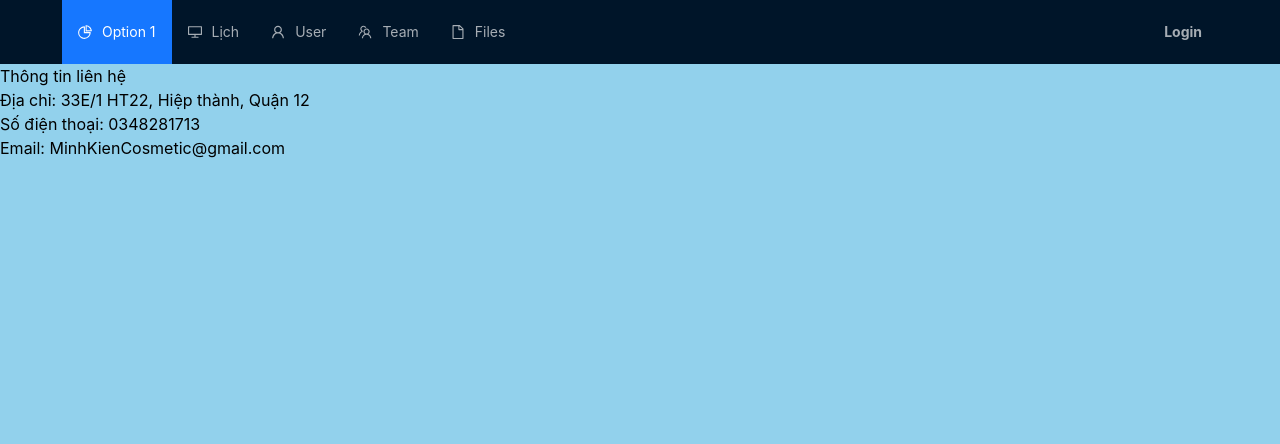
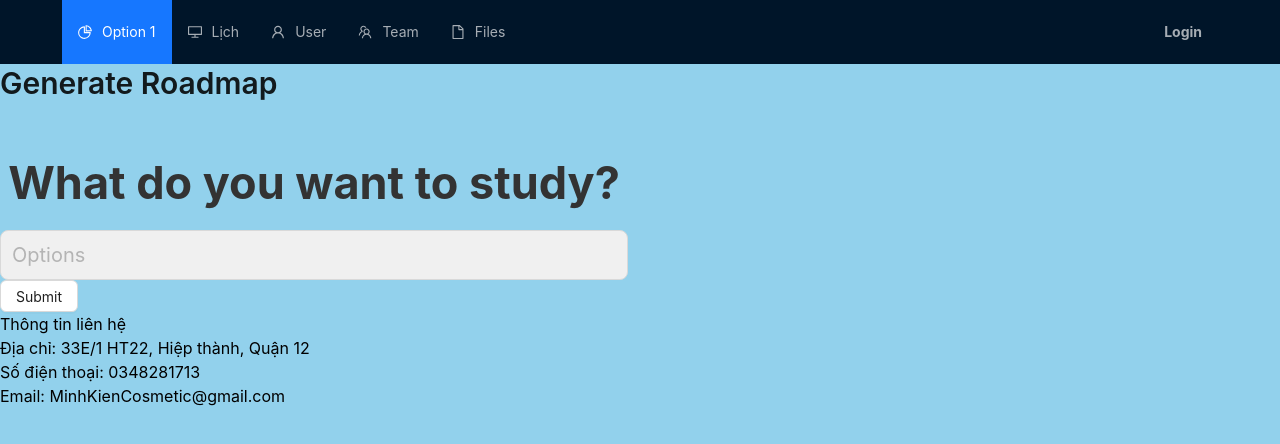
Before and after one commit to thanhquang2004/study-tracker-ui-v2, a React (Vite) app: page /Quiz in a window 1280 px wide. Shown: the top 444 px of the page. Built offline with nearby package versions, Linux system fonts and the light colour scheme.

Commit message:
Add quiz page and quiz

```diff
--- a/src/App.tsx
+++ b/src/App.tsx
@@ -1,5 +1,6 @@
 import LoginForm from "./component/Auth/login";
 import Register from "./component/Auth/register";
+import QuizPage from "./component/QuizPage/QuizPage";
 import Schedule from "./component/schedule/Schedule";
 import Footer from "./layout/footer";
 import Navbar from "./layout/header";
@@ -19,6 +20,8 @@ const App = () => {
             <Route path={"/schedule"} element={<Schedule />} />
             <Route path={"/login"} element={<LoginForm />} />
             <Route path={"/register"} element={<Register />} />
+            <Route path={"*"} element={<h1>404 Not Found</h1>} />
+            <Route path={"/Quiz"} element={<QuizPage />} />
           </Routes>
         </main>
         <footer className=" drop-shadow">
--- /dev/null
+++ b/src/component/QuizPage/Quiz/Quiz.tsx
@@ -0,0 +1,81 @@
+import { Button, Col, Input, Row, Typography } from "antd";
+import { useState } from "react";
+
+type QuizProps = {
+  quiz: {
+    nextQuestion: string;
+    info: string;
+    suggestAnswer: {
+      content: string;
+    }[];
+  };
+  onSubmit: (info: string, answer: string) => void;
+};
+
+function Quiz(quizProp: QuizProps) {
+  const [answer, setAnswer] = useState<string>("");
+
+  return (
+    <div className="pt-[80px] w-full h-full p-[20px]">
+      <Row gutter={24} className="h-full">
+        {/* Question and text input answer */}
+        <Col span={12} className="gap-[20px] flex flex-col items-center">
+          <Typography.Title level={2}>Generate Roadmap</Typography.Title>
+          <Typography.Title
+            style={{
+              fontSize: "45px",
+              color: "#333",
+              fontWeight: "bold",
+              textAlign: "center",
+              marginBottom: "20px",
+            }}
+          >
+            {quizProp.quiz.nextQuestion}
+          </Typography.Title>
+          <div className="flex flex-col  w-[80%] mt-[50px] items-center">
+            <Input
+              placeholder="Options"
+              className="rounded-[4px]"
+              onChange={(e) => setAnswer(e.target.value)}
+              size="large"
+              style={{
+                width: "100%",
+                height: "50px",
+                fontSize: "20px",
+                backgroundColor: "#f0f0f0",
+              }}
+            />
+            <br />
+            <Button
+              htmlType="submit"
+              variant="outlined"
+              className="w-[80px] h-[50px] flex bg-[#1677ff] text-white"
+              onClick={() => quizProp.onSubmit(quizProp.quiz.info, answer)}
+            >
+              Submit
+            </Button>
+          </div>
+        </Col>
+
+        {/* List of recommended answers */}
+        <Col span={12} className="h-full">
+          <div className="flex flex-col items-center w-full h-full gap-5">
+            {quizProp.quiz.suggestAnswer.map((answer) => (
+              <Button
+                variant="filled"
+                className="w-full h-[22%] text-[30px]"
+                onClick={() =>
+                  quizProp.onSubmit(quizProp.quiz.info, answer.content)
+                }
+              >
+                {answer.content}
+              </Button>
+            ))}
+          </div>
+        </Col>
+      </Row>
+    </div>
+  );
+}
+
+export default Quiz;
--- /dev/null
+++ b/src/component/QuizPage/QuizPage.tsx
@@ -0,0 +1,63 @@
+import { useState } from "react";
+import Quiz from "./Quiz/Quiz";
+
+const data = {
+  nextQuestion:
+    "What specific aspects of music performance or composition are you most interested in pursuing?",
+  info: "Specific Musical Goals",
+  suggestAnswer: [
+    {
+      content: "Performance in concerts or recitals",
+    },
+    {
+      content: "Composing original music",
+    },
+    {
+      content: "Both performance and composition",
+    },
+  ],
+};
+
+const firstQuestion = {
+  nextQuestion: "What do you want to study?",
+  info: "Want to study",
+  suggestAnswer: [],
+};
+
+const lastQuestion = {
+  nextQuestion: "What is your goal?",
+  info: "Goal",
+  suggestAnswer: [],
+};
+
+function QuizPage() {
+  const [questionPage, setQuestionPage] = useState(0);
+  const [infos, setInfos] = useState("");
+  const [goal, setGoal] = useState("");
+
+  const onSubmit = async (info: string, answer: string) => {
+    const newInfo = `${info}: ${answer}`;
+    setInfos(`${infos} ;${newInfo}`);
+
+    const req = {
+      goal: goal,
+      info: infos,
+    };
+
+    setQuestionPage(questionPage + 1);
+  };
+
+  return (
+    <div className="w-full bg-white h-[100vh]">
+      {questionPage === 0 ? (
+        <Quiz quiz={firstQuestion} onSubmit={onSubmit} />
+      ) : questionPage === 5 ? (
+        <Quiz quiz={lastQuestion} onSubmit={onSubmit} />
+      ) : (
+        <Quiz quiz={data} onSubmit={onSubmit} />
+      )}
+    </div>
+  );
+}
+
+export default QuizPage;
```
